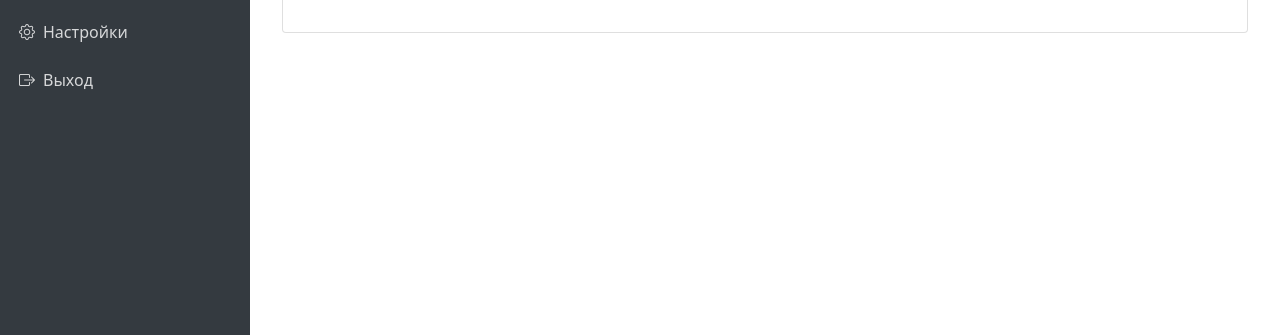
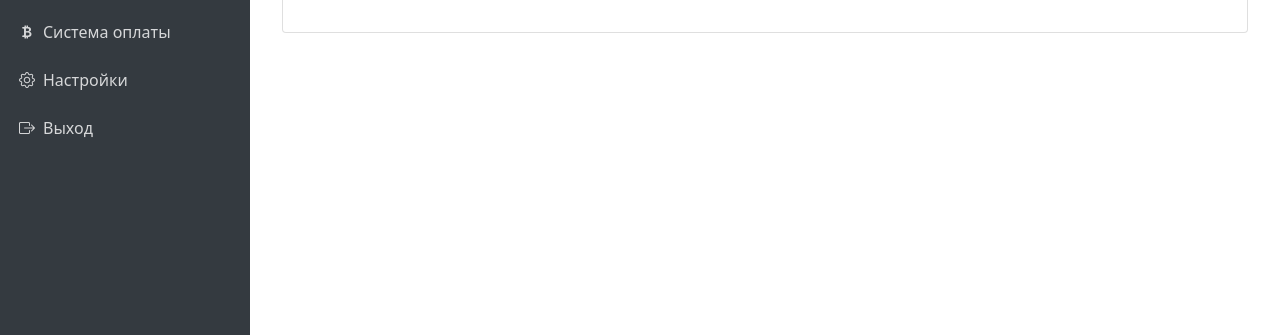
Before and after one commit to vakhotut/Webadminkrya, a Python web app: template templates/dashboard.html in a window 1280 px wide. Shown: the part 465-800 px from the top of the page. Run offline with Jinja, Linux system fonts and the light colour scheme; the template is opened without the code that fills it, so the values that code supplies are empty; some libraries are stand-ins or nearby versions.

Commit message:
Update dashboard.html

```diff
--- a/templates/dashboard.html
+++ b/templates/dashboard.html
@@ -84,6 +84,10 @@
             </a>
             <a class="nav-link" href="/admin/transactions">
                 <i class="bi bi-credit-card me-2"></i>Транзакции
+            </a>
+            <!-- НОВЫЙ ПУНКТ МЕНЮ -->
+            <a class="nav-link" href="/admin/payment-system">
+                <i class="bi bi-currency-bitcoin me-2"></i>Система оплаты
             </a>
             <a class="nav-link" href="#">
                 <i class="bi bi-gear me-2"></i>Настройки
```
